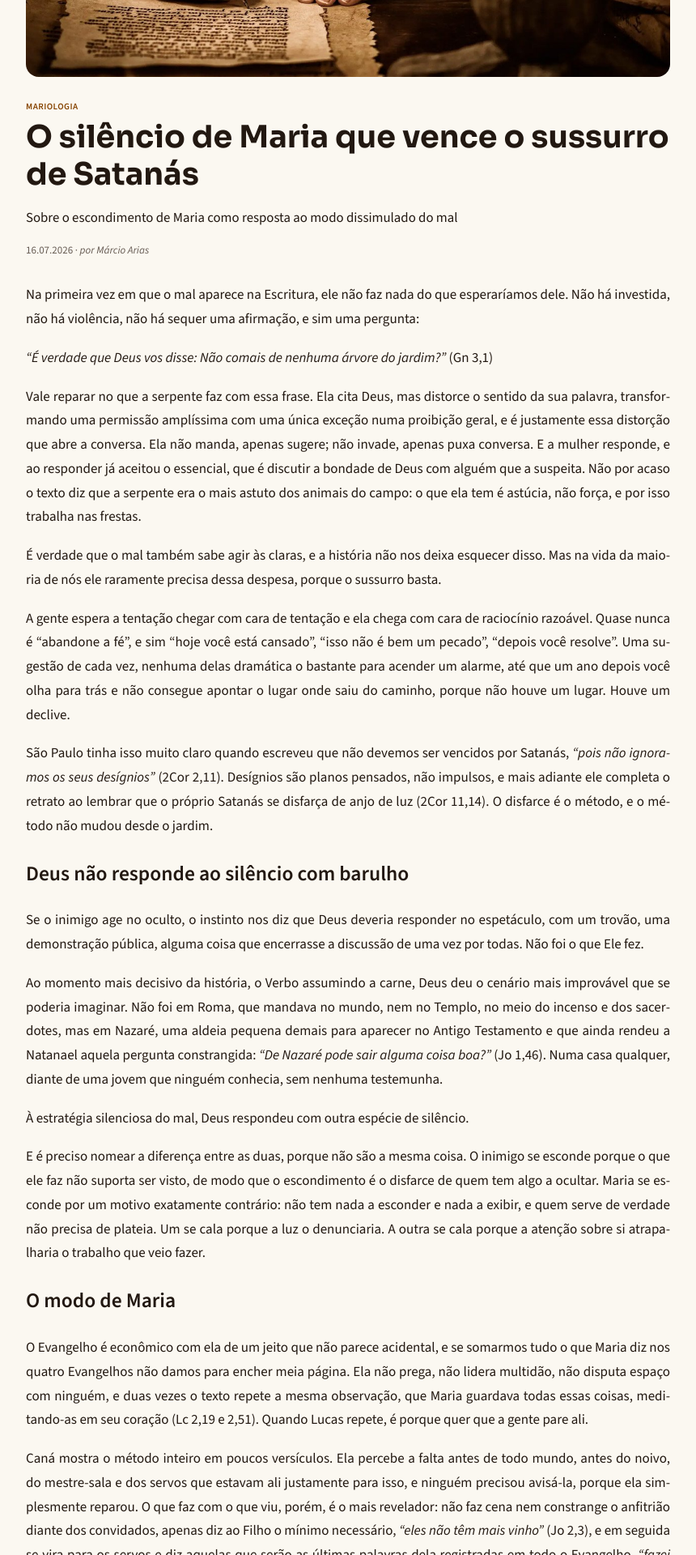
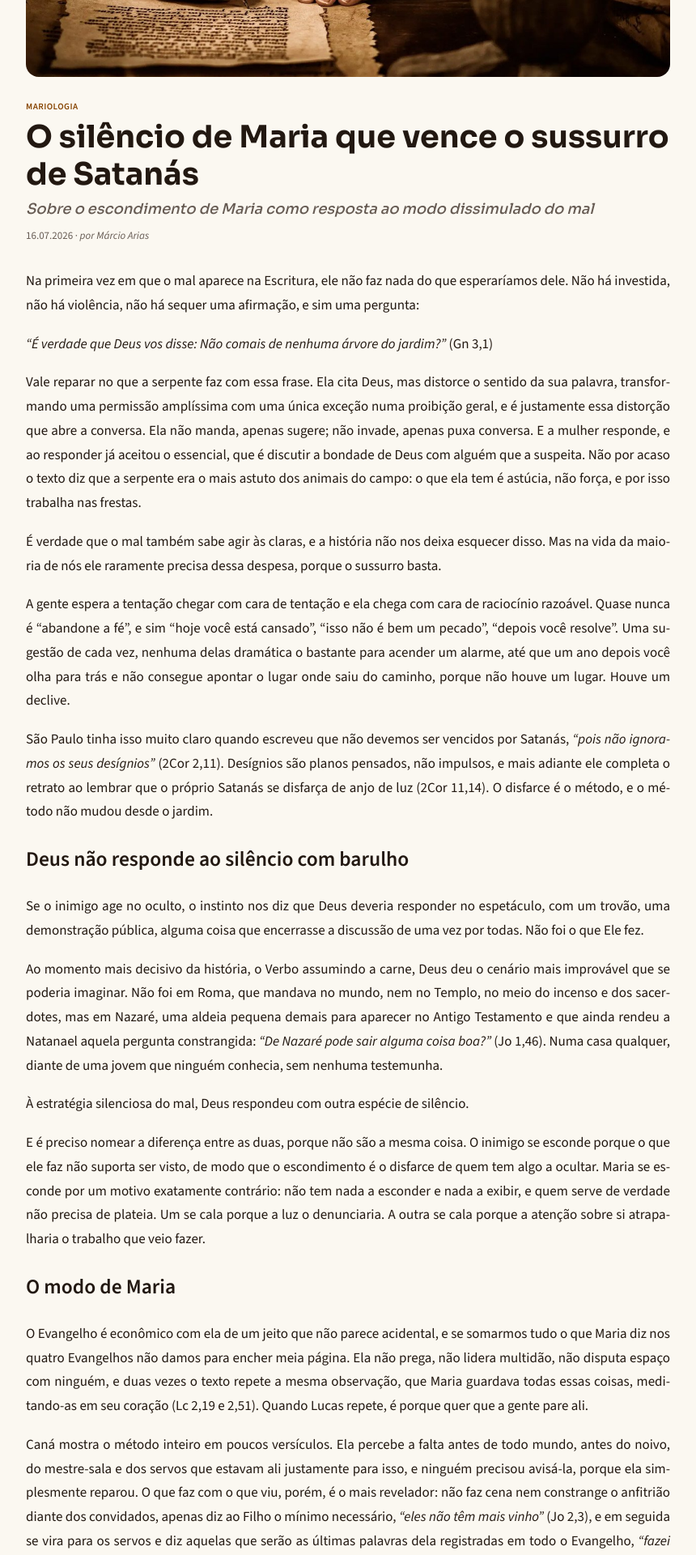
Before and after one commit to admariam/liturgiadiaria, a Jekyll site: the page built from _artigos/o-silencio-de-maria.md, in a window 1280 px wide. Shown: the part 516-2436 px from the top of the page at 81% size, without its empty margins (42-902 px from the left). Built offline with Jekyll 4.4.1, drawn with Linux system fonts in a browser that asks for light colours.

Commit message:
CSS: subtítulo do artigo

```diff
--- a/assets/css/style.css
+++ b/assets/css/style.css
@@ -602,3 +602,15 @@ sup[role="doc-noteref"] a:hover,
 }
 .caixa-fonte-onde { display: block; font-size: 14px; color: var(--tinta-suave); font-style: italic; }
 .reflexao-cabecalho .tempo { font-style: italic; }
+
+.reflexao-cabecalho .subtitulo {
+  margin: 8px 0 0;
+  font-family: var(--display);
+  font-size: 18px;
+  font-style: italic;
+  line-height: 1.4;
+  color: var(--tinta-suave);
+}
+@media (max-width: 620px) {
+  .reflexao-cabecalho .subtitulo { font-size: 16px; }
+}
```
